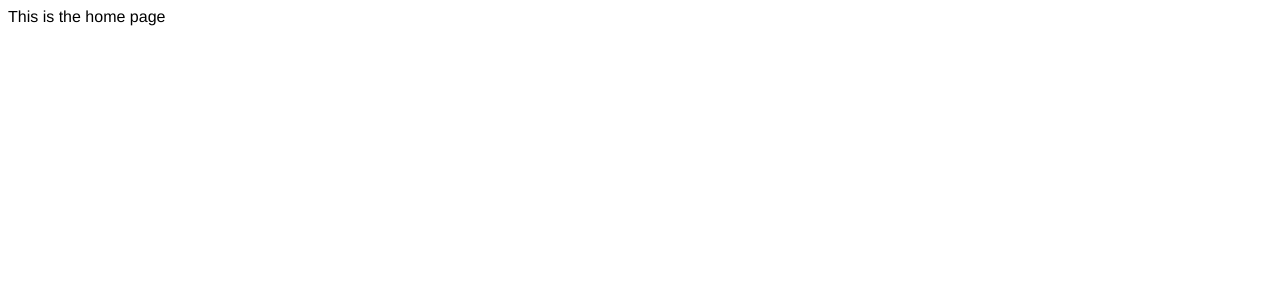
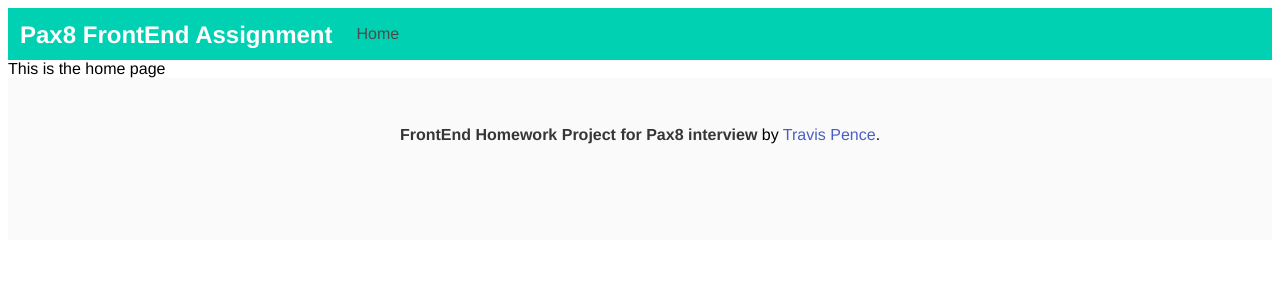
Before and after one commit to travispence/fe-example-pax8, a Vue app: page / in a window 1280 px wide. Shown: the top 300 px of the page. Built offline with nearby package versions, Linux system fonts and the light colour scheme.

Commit message:
Add basic Navbar and Footer around Router view

```diff
--- a/src/App.vue
+++ b/src/App.vue
@@ -1,14 +1,32 @@
 <template>
   <div id="app">
-    <router-view/>
+    <nav class="navbar has-background-primary" role="navigation" aria-label="main navigation">
+      <div class="navbar-menu">
+        <div class="navbar-start">
+          <div class="navbar-item">
+            <h1 class="has-text-white title is-4">Pax8 FrontEnd Assignment</h1>
+          </div>
+          <router-link class="navbar-item" to='/'>Home</router-link>
+        </div>
+      </div>
+    </nav>
+    <router-view class="has-background-secondary" />
+    <footer class="footer ">
+      <div class="content has-text-centered">
+        <p>
+          <strong>FrontEnd Homework Project for Pax8 interview</strong> by
+          <a href="https://travispence.com">Travis Pence</a>.
+        </p>
+      </div>
+    </footer>
   </div>
 </template>
 
 <style lang="scss">
 #app {
-  font-family: 'Avenir', Helvetica, Arial, sans-serif;
+  font-family: "Avenir", Helvetica, Arial, sans-serif;
   -webkit-font-smoothing: antialiased;
   -moz-osx-font-smoothing: grayscale;
-  @import '~bulma/bulma';
+  @import "~bulma/bulma";
 }
 </style>
```
